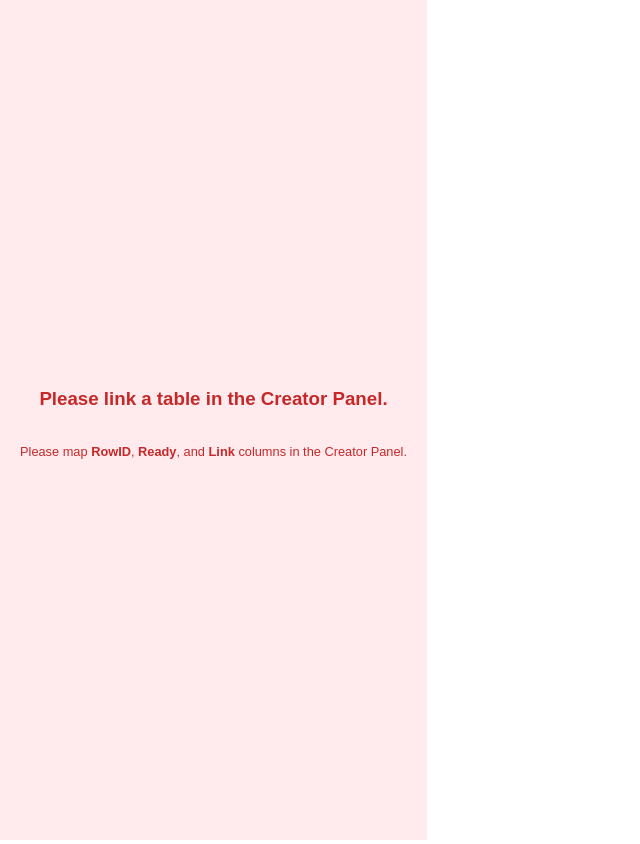
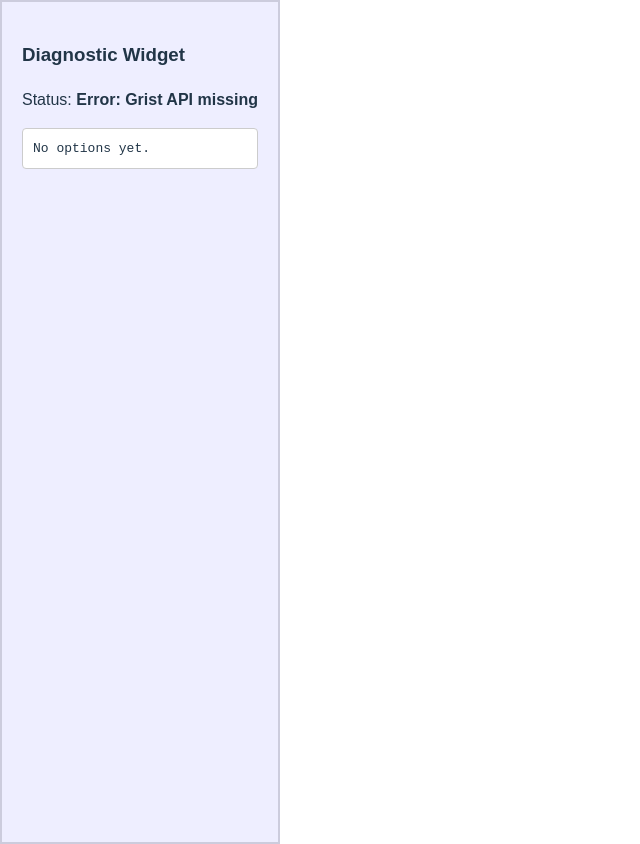
Before and after one commit to davidmh72/grist-navigate-widget, a React (Vite) app: page / in a window 1280 px wide. Shown: the whole page, without its empty margins (0-640 px from the left). Built offline with nearby package versions, Linux system fonts and the light colour scheme.

Commit message:
Update widget

```diff
--- a/src/App.jsx
+++ b/src/App.jsx
@@ -1,56 +1,16 @@
-import React, { useState, useEffect, useRef, useCallback } from 'react';
+import React, { useState, useEffect, useRef } from 'react';
 
-const WIDGET_VERSION = "v4.7 - Refactored Grist Logic";
+const WIDGET_VERSION = "v4.8 - Diagnostic";
 
 function App() {
   const [status, setStatus] = useState("Initializing...");
-  const [config, setConfig] = useState(null);
-  const [tableId, setTableId] = useState(null);
-  const [isExpanded, setIsExpanded] = useState(() => {
-    const width = window.innerWidth;
-    const height = window.innerHeight;
-    return width > 100 && height > 100;
-  });
+  const [options, setOptions] = useState(null);
   const grist = window.grist;
   const mounted = useRef(false);
 
   useEffect(() => {
-    const checkSize = () => {
-      const width = window.innerWidth;
-      const height = window.innerHeight;
-      // Grist Layout Tray widgets are usually small (icon size).
-      // We assume "Expanded" means significantly larger than a tray icon.
-      const expanded = width > 100 && height > 100;
-      setIsExpanded(expanded);
-    };
-
-    window.addEventListener('resize', checkSize);
-    return () => window.removeEventListener('resize', checkSize);
-  }, []);
-
-  useEffect(() => {
-    console.log(`[Diagnostic ${WIDGET_VERSION}]`, {
-      status,
-      config,
-      size: `${window.innerWidth}x${window.innerHeight}`,
-      isExpanded,
-      currentUrl: window.location.href,
-      topOrigin: (() => { try { return window.top.location.origin; } catch { return "Blocked"; } })(),
-    });
-  }, [status, config, isExpanded]);
-
-  const handleNavigate = useCallback((url) => {
-    if (!url) return;
-    try {
-      const isSameOrigin = window.top.location.origin === window.location.origin;
-      if (isSameOrigin) {
-        window.top.history.pushState(null, '', url);
-        window.top.dispatchEvent(new PopStateEvent('popstate'));
-        return;
-      }
-    } catch (e) { console.warn("Jump fallback:", e); }
-    window.top.location.href = url;
-  }, []);
+    console.log(`[Diagnostic ${WIDGET_VERSION}]`, { status, options });
+  }, [status, options]);
 
   useEffect(() => {
     if (mounted.current) return;
@@ -61,81 +21,25 @@
       return;
     }
 
-    grist.ready({
-      columns: [
-        { name: 'RowID', title: 'RowID', type: 'Numeric' },
-        { name: 'Ready', title: 'Ready', type: 'Bool' },
-        { name: 'Link', title: 'Link', type: 'Text' }
-      ],
-      requiredAccess: 'read table'
-    });
+    grist.ready(); // Simplest ready call
 
-    grist.onOptions((options) => {
-      if (options && options.tableId) {
-        setTableId(options.tableId);
-      } else {
-        setTableId(null);
-      }
+    setStatus("Waiting for options...");
+
+    grist.onOptions((opts) => {
+      // If this gets called, we have a connection.
+      setStatus("Options Received!");
+      setOptions(opts);
+      console.log("Grist options received:", opts);
     });
   }, []);
 
-  useEffect(() => {
-    const fetchAndSetConfig = async () => {
-      if (!tableId) {
-        setStatus("Please link a table in the Creator Panel.");
-        return;
-      }
-      try {
-        const records = await grist.rpc.getTableRecords(tableId);
-        if (!records) {
-          setStatus("Error: Could not fetch records.");
-          return;
-        }
-        const targetRecord = records.records.find(r => r.fields.RowID === 1);
-        if (targetRecord) {
-          setConfig({ targetUrl: targetRecord.fields.Link, ready: targetRecord.fields.Ready });
-          setStatus("Ready (RowID: 1)");
-        } else {
-          setConfig(null);
-          setStatus("Waiting for record with RowID 1...");
-        }
-      } catch (error) {
-        console.error("Error fetching records:", error);
-        setStatus("Error: Failed to fetch data.");
-      }
-    };
-
-    fetchAndSetConfig();
-  }, [tableId]);
-
-  // Only redirect if we have a URL AND the widget is expanded (large enough)
-  useEffect(() => {
-    if (config?.targetUrl && config?.ready && isExpanded) {
-      handleNavigate(config.targetUrl);
-    }
-  }, [config, isExpanded, handleNavigate]);
-
-  if (config?.targetUrl && config?.ready && isExpanded) {
-    return (
-      <div style={{
-        height: '100vh',
-        display: 'flex',
-        alignItems: 'center',
-        justifyContent: 'center',
-        fontFamily: 'sans-serif',
-        color: '#666'
-      }}>
-        <h3>Redirecting...</h3>
-      </div>
-    );
-  }
-
   return (
-    <div style={{height: '100vh', display: 'flex', flexDirection: 'column', alignItems: 'center', justifyContent: 'center', background: '#ffebee', color: '#c62828', fontFamily: 'sans-serif', padding: '20px', textAlign: 'center'}}>
-      <h3>{isExpanded ? status : "Collapsed"}</h3>
-      {!isExpanded && <p style={{fontSize: '0.8em', color: '#666'}}>Click to Expand & Navigate</p>}
-      {!config && <p style={{marginTop: '10px', fontSize: '0.8em'}}>Please map <b>RowID</b>, <b>Ready</b>, and <b>Link</b> columns in the Creator Panel.</p>}
-      {config && !config.ready && <p style={{marginTop: '10px', fontSize: '0.8em'}}>Ready: <b>{config.ready ? "True" : "False"}</b><br/>Link: {config.targetUrl}</p>}
+    <div style={{ padding: '20px', fontFamily: 'sans-serif', background: '#eef', border: '2px solid #ccd', height: '100vh' }}>
+      <h3>Diagnostic Widget</h3>
+      <p>Status: <b>{status}</b></p>
+      <pre style={{ background: '#fff', padding: '10px', borderRadius: '4px', border: '1px solid #ccc', wordBreak: 'break-all', whiteSpace: 'pre-wrap' }}>
+        {options ? JSON.stringify(options, null, 2) : "No options yet."}
+      </pre>
     </div>
   );
 }
```
